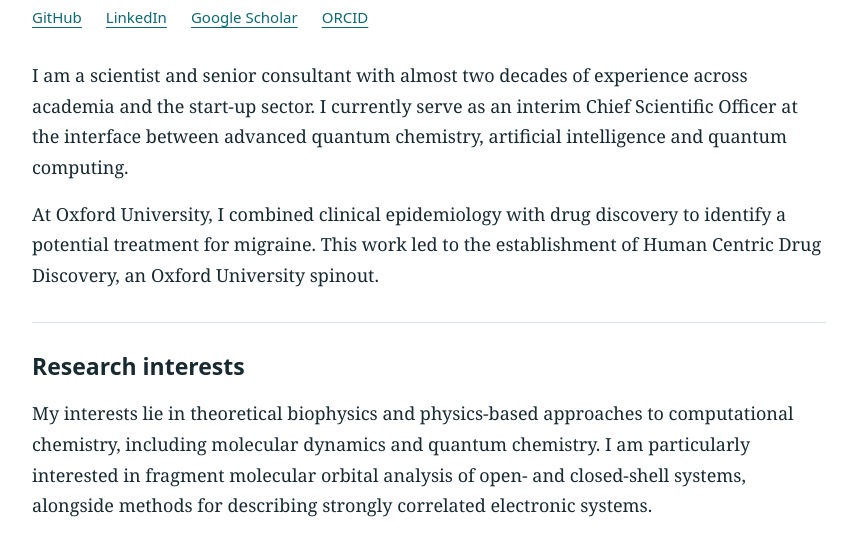
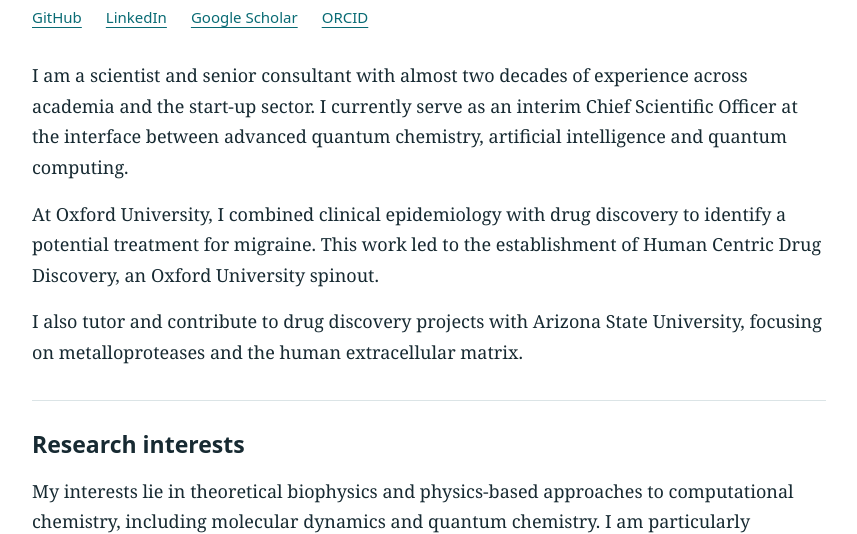
Before and after one commit to acnash/acnash.github.io, a plain HTML site: page index.html in a window 1280 px wide. Shown: the part 244-778 px from the top of the page, without its empty margins (211-1068 px from the left). Drawn offline with Linux system fonts and the light colour scheme.

Commit message:
Add Arizona State University tutoring and research work

```diff
--- a/index.html
+++ b/index.html
@@ -50,6 +50,7 @@
     </nav>
     <p>I am a scientist and senior consultant with almost two decades of experience across academia and the start-up sector. I currently serve as an interim Chief Scientific Officer at the interface between advanced quantum chemistry, artificial intelligence and quantum computing.</p>
     <p>At Oxford University, I combined clinical epidemiology with drug discovery to identify a potential treatment for migraine. This work led to the establishment of Human Centric Drug Discovery, an Oxford University spinout.</p>
+    <p>I also tutor and contribute to drug discovery projects with Arizona State University, focusing on metalloproteases and the human extracellular matrix.</p>
   </header>
 
   <section aria-labelledby="research">
```
